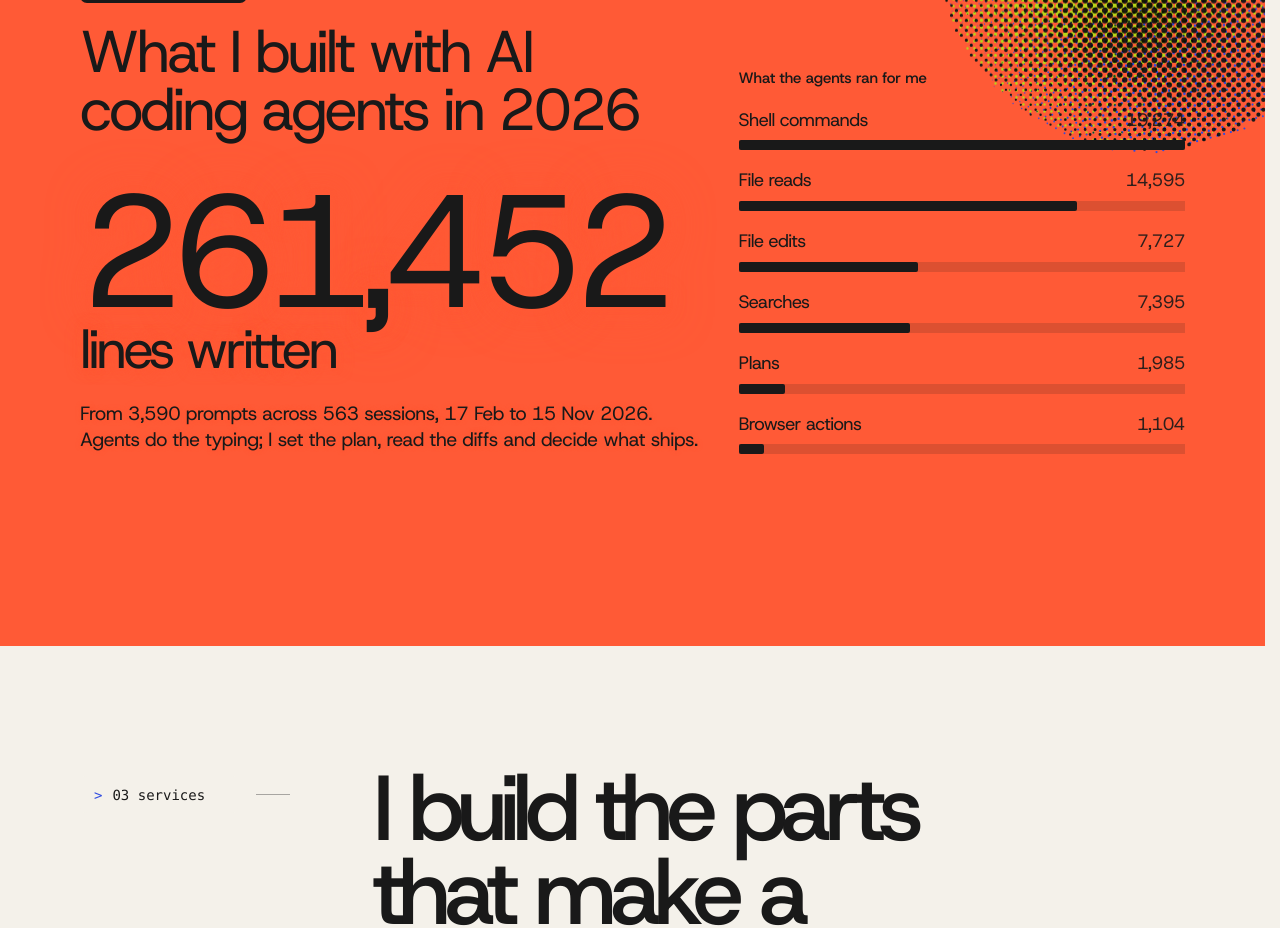
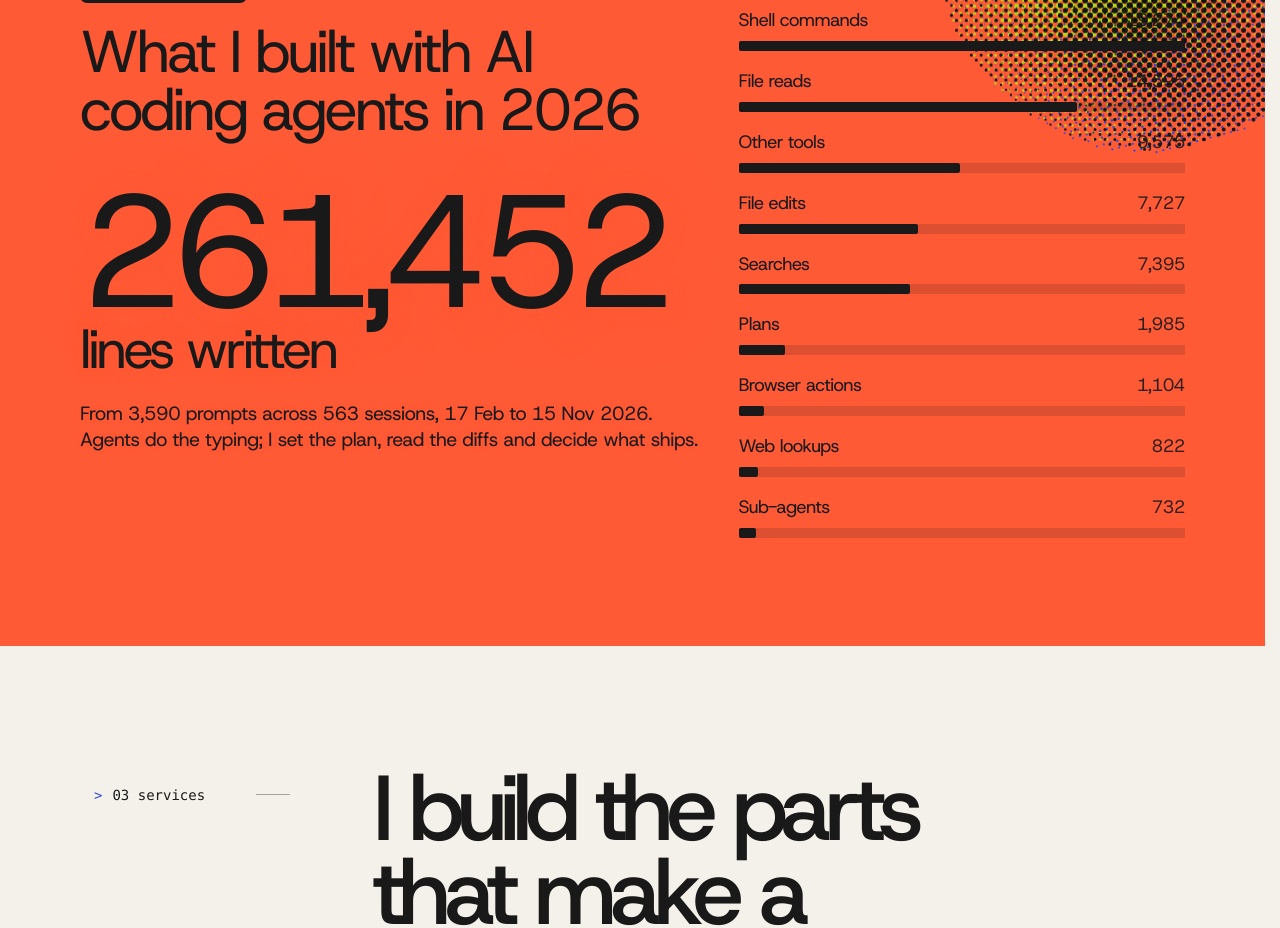
Before and after one commit to daniam-id/portfolio-2026, a React (Vite) app: page / in a window 1280 px wide. Shown: the part 2060-2988 px from the top of the page. Built offline with nearby package versions, Linux system fonts and the light colour scheme.

Commit message:
Show the three tool kinds the export also counted
Other tools, web lookups and sub-agents were in the data but off the list, which
made the card look like a top six. The bar scale still starts at shell commands.

```diff
--- a/src/sections/AgentYear.tsx
+++ b/src/sections/AgentYear.tsx
@@ -7,10 +7,13 @@ import { CountUp, SectionHead, useInView } from "../components/ui";
 const TOOLS = [
   { label: "Shell commands", count: 19274 },
   { label: "File reads", count: 14595 },
+  { label: "Other tools", count: 9575 },
   { label: "File edits", count: 7727 },
   { label: "Searches", count: 7395 },
   { label: "Plans", count: 1985 },
   { label: "Browser actions", count: 1104 },
+  { label: "Web lookups", count: 822 },
+  { label: "Sub-agents", count: 732 },
 ];
 const MAX = TOOLS[0].count;
 const DISC = [{ x: 0.5, y: 0.5, r: 0.49 }];
```
